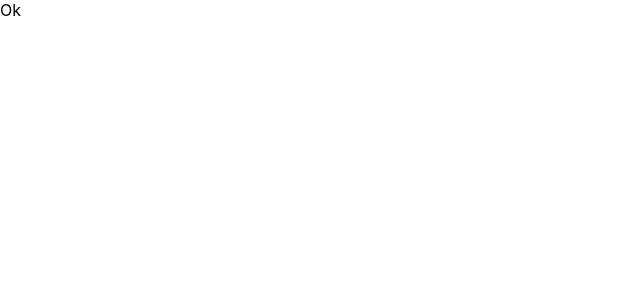
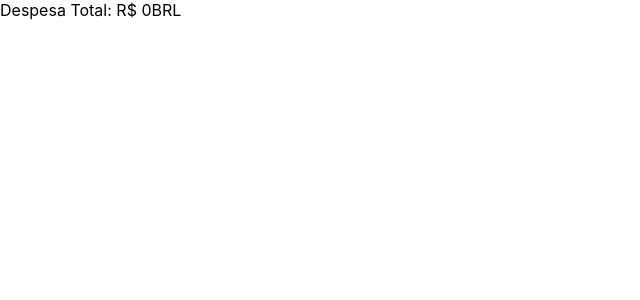
Before and after one commit to cae07/sd-013-a-project-trybewallet, a React (Create React App) app: page /carteira in a window 1280 px wide. Shown: the top 300 px of the page, without its empty margins (0-640 px from the left). Built offline with nearby package versions, Linux system fonts and the light colour scheme.

Commit message:
Requisito: 5- Crie um header para a página <Header />

```diff
--- a/src/components/Header.jsx
+++ b/src/components/Header.jsx
@@ -1,16 +1,33 @@
 import React from 'react';
 import { connect } from 'react-redux';
+import PropTypes from 'prop-types';
 
 class Header extends React.Component {
   render() {
+    const { email } = this.props;
+    const total = 0;
     return (
       <header>
-        Ok
+        <span data-testid="email-field">
+          {email}
+        </span>
+        <span data-testid="total-field">
+          {`Despesa Total: R$ ${total}`}
+        </span>
+        <span data-testid="header-currency-field">
+          BRL
+        </span>
       </header>
     );
   }
 }
 
-const mapStateToProps = () => ({ });
+const mapStateToProps = (state) => ({
+  email: state.user.email,
+});
+
+Header.propTypes = {
+  email: PropTypes.string.isRequired,
+};
 
 export default connect(mapStateToProps, null)(Header);
```
Also changed, not shown: 1 other file (tests, documents, lock files or other folders).
